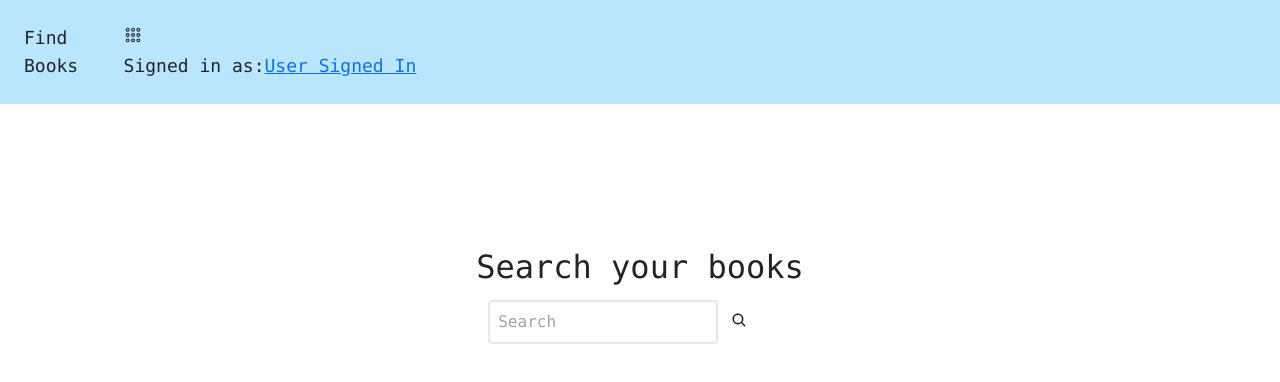
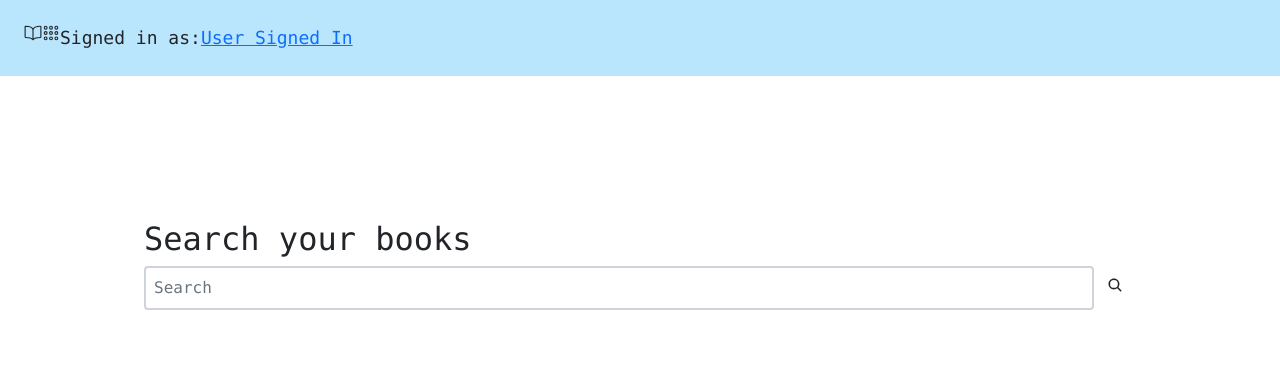
Before and after one commit to ShreyaDhir/Book-Finder, a React (Create React App) app: page / in a window 1280 px wide. Shown: the top 382 px of the page. Built offline with nearby package versions, Linux system fonts and the light colour scheme.

Commit message:
Books list UI

```diff
--- a/package.json
+++ b/package.json
@@ -6,11 +6,13 @@
     "@testing-library/jest-dom": "^5.16.2",
     "@testing-library/react": "^12.1.3",
     "@testing-library/user-event": "^13.5.0",
+    "axios": "^0.26.0",
     "bootstrap": "^5.1.3",
     "react": "^17.0.2",
     "react-bootstrap": "^2.2.0",
     "react-dom": "^17.0.2",
     "react-scripts": "5.0.0",
+    "redux": "^4.1.2",
     "web-vitals": "^2.1.4"
   },
   "scripts": {
--- a/src/App.js
+++ b/src/App.js
@@ -1,4 +1,5 @@
 import 'bootstrap/dist/css/bootstrap.min.css';
+// import BookList from './components/BookList';
 import Header from './components/Header';
 import Search from './components/Search';
 
@@ -7,6 +8,7 @@ function App() {
     <div className="h-screen w-full font-mono">
       <Header />
       <Search />
+      {/* <BookList /> */}
     </div>
   );
 }
--- a/src/components/Header.jsx
+++ b/src/components/Header.jsx
@@ -9,10 +9,10 @@ const Header = () => {
 
   return (
     <div className="bg-sky-200 w-full"> {/* Navbar */}
-      <div className="flex flex-row justify-between p-4 text-lg"> {/* Container */}
-        <div className="flex" href="#home">Find Books</div> {/* Logo */}
+      <div className="flex flex-row justify-evenly p-4 text-lg"> {/* Container */}
+        <div className="flex flex-start" href="#home"><ion-icon name="book-outline"></ion-icon></div> {/* Logo */}
         <div className="" /> {/* Menu Toggle */}
-        <div className="w-full">  {/* Menu Button */}
+        <div className="w-full flex flex-end">  {/* Menu Button */}
           <ion-icon name="apps-outline"></ion-icon>
           <div className="flex">  {/* Login */}
             Signed in as: <a href="#login">User Signed In</a>
--- a/src/components/Search.jsx
+++ b/src/components/Search.jsx
@@ -1,28 +1,91 @@
-import { data } from "autoprefixer";
-import React, { useState } from "react";
+import axios from "axios";
+import React, { useState, useEffect } from "react";
+import { Button, Modal } from 'react-bootstrap'
+
+let API_URL = `https://www.googleapis.com/books/v1/volumes`;
+let API_KEY = `AIzaSyDJCvTsy60hDaYTnhMrB7i8Qm9LTJQgqRw`
 
 const Search = () => {
-  const [search, isSearch] = useState('');
+  const [search, setSearch] = useState('');
+  const [books, setBooks] = useState([]);
+  const [show, setShow] = useState(false);
+
+  const handleClose = () => setShow(false);
+  const handleShow = () => setShow(true);
+  // const [apiKey, setApiKey] = useState(`${API_KEY}`);
+
+  const handleChange = (event) => {
+    const search = event.target.value;
+    setSearch(search);
+  }
+
+  const fetchBooks = async () => {
+    // https://www.googleapis.com/books/v1/volumes?q=harry&key=AIzaSyDJCvTsy60hDaYTnhMrB7i8Qm9LTJQgqRw&maxResults=20"
+
+    axios.get(`${API_URL}?q=${search}&key=${API_KEY}`)
+    .then(data => {
+      console.log(data.data.items);
+      setBooks(data.data.items);
+    })
+    .catch(err => {
+      console.error(err);
+    });
+  }
+
+  const handleSubmit = (event) => {
+    event.preventDefault();
+    fetchBooks();
+  }
 
   return (
-    <div className="flex justify-center">
-      <div className="relative pt-36 xl:w-95">
+    <div className="flex flex-col">
+      <div className="relative p-36">
         <h2 htmlFor="search">Search your books</h2>
-        <div className="form-control flex border-0">
+        <form
+          className="form-group flex border-0"
+          onSubmit={handleSubmit}
+        >
           <input
             type="search"
             placeholder="Search"
-            className="input-control p-2 transition ease-in-out m-0 border-2 border-slate-200 rounded focus:text-gray-700 focus:bg-white focus:shadow-slate-100 focus:outline-none"
+            onChange={handleChange}
+            className="form-control p-2 transition ease-in-out m-0 border-2 border-slate-200 rounded focus:text-gray-700 focus:bg-white focus:shadow-slate-100 focus:outline-none"
           ></input>
           <button
             type="button"
-            onSubmit={(e)=> {data.e.target}}
             className="flex flex-row btn bg-blue-600"
           >
             <ion-icon name="search"></ion-icon>
           </button>
-        </div>
+        </form>
+
+        <section className="flex flex-wrap pt-24 basis-8">
+          {books.map(book => (
+          <section className="p-4" key={book.id}>
+              <img src={book.volumeInfo.imageLinks.smallThumbnail} alt={book.title}/>
+              <Button className="mt-4" variant="primary" onClick={handleShow}>
+                About the book
+              </Button>
+
+              <Modal show={show} onHide={handleClose}>
+                <Modal.Header closeButton>
+                  <Modal.Title>{book.title}</Modal.Title>
+                </Modal.Header>
+                <Modal.Body>Woohoo, you're reading this text in a modal!</Modal.Body>
+                <Modal.Footer>
+                  <Button variant="secondary" onClick={handleClose}>
+                    Close
+                  </Button>
+                  <Button variant="primary" onClick={handleClose}>
+                    Save Changes
+                  </Button>
+                </Modal.Footer>
+              </Modal>
+          </section>
+          ))}
+        </section>
       </div>
+
     </div>
   );
 };
--- /dev/null
+++ b/src/components/useFetch.jsx
@@ -0,0 +1,38 @@
+import axios from 'axios';
+import React, { useState } from 'react'
+
+let API_URL = `https://www.googleapis.com/books/v1/volumes`;
+let API_KEY = `AIzaSyDJCvTsy60hDaYTnhMrB7i8Qm9LTJQgqRw`
+
+const useFetch = (API_URL, API_KEY) => {
+  const [search, setSearch] = useState('');
+  const [books, setBooks] = useState([]);
+  // const [apiKey, setApiKey] = useState(`${API_KEY}`);
+
+  const handleChange = (event) => {
+    const search = event.target.value;
+    setSearch(search);
+  }
+
+  const fetchBooks = async () => {
+    // https://www.googleapis.com/books/v1/volumes?q=harry&key=AIzaSyDJCvTsy60hDaYTnhMrB7i8Qm9LTJQgqRw&maxResults=20"
+
+    axios.get(`${API_URL}?q=${search}&key=${API_KEY}`)
+    .then(data => {
+      console.log(data.data.items);
+      setBooks(data.data.items);
+    })
+    .catch(err => {
+      console.error(err);
+    });
+  }
+
+  const handleSubmit = (event) => {
+    event.preventDefault();
+    fetchBooks();
+  }
+
+  return {search, books}
+}
+
+export default useFetch;
```
Also changed, not shown: src/components/BookList.jsx (+43 -0 lines), 1 other file (tests, documents, lock files or other folders).
